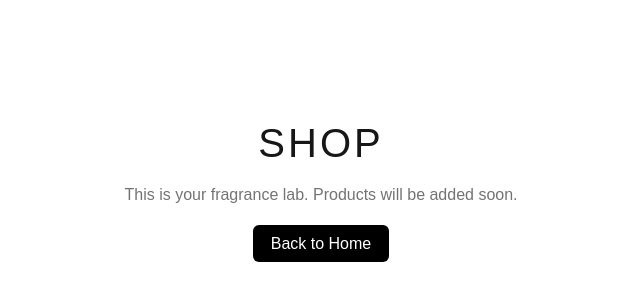
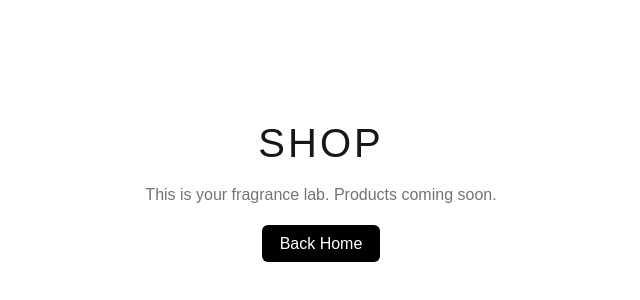
Before and after one commit to kushangoel8/nextjs-boilerplate, a Next.js app: page /shop in a window 1280 px wide. Shown: the part 216-516 px from the top of the page, without its empty margins (319-959 px from the left). Built offline with nearby package versions, Linux system fonts and the light colour scheme.

Commit message:
Update text in shop page and fix type assertion

```diff
--- a/app/shop/page.tsx
+++ b/app/shop/page.tsx
@@ -5,11 +5,11 @@ export default function Shop() {
         <h1 style={styles.title}>SHOP</h1>
 
         <p style={styles.text}>
-          This is your fragrance lab. Products will be added soon.
+          This is your fragrance lab. Products coming soon.
         </p>
 
         <a href="/" style={styles.button}>
-          Back to Home
+          Back Home
         </a>
       </div>
     </main>
@@ -26,7 +26,7 @@ const styles = {
     fontFamily: "Arial",
   },
   container: {
-    textAlign: "center",
+    textAlign: "center" as const,
   },
   title: {
     fontSize: "40px",
```
